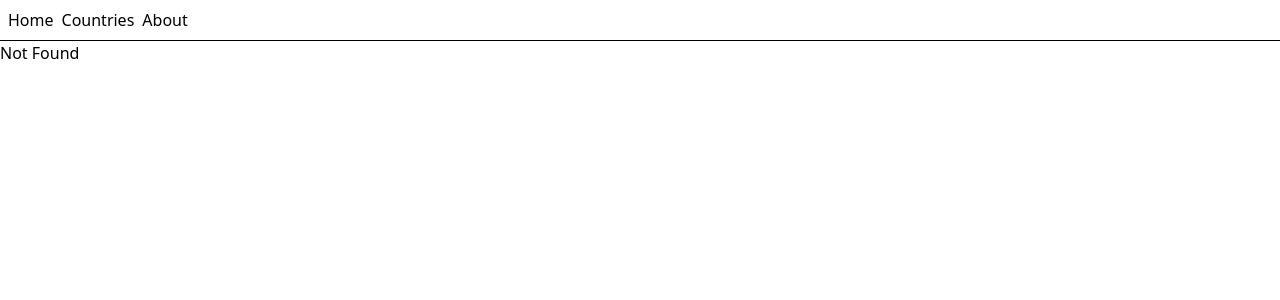
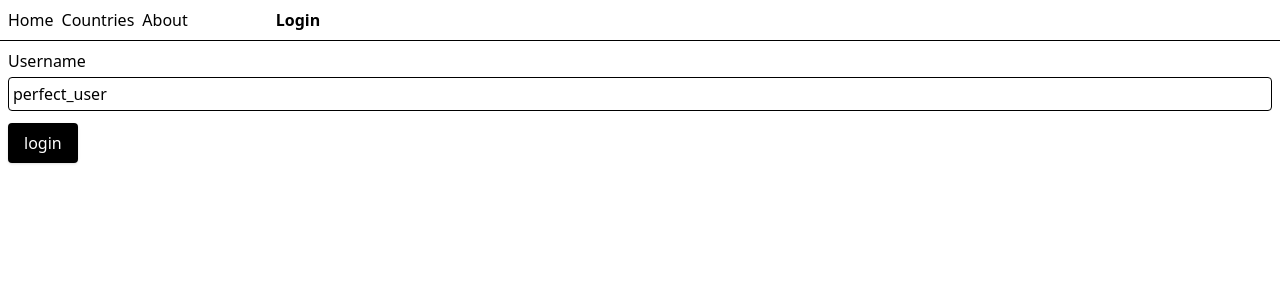
Before and after one commit to k4in/auth-testing, a React (Vite) app: page /login in a window 1280 px wide. Before the commit this address had no page. Shown: the top 300 px of the page. Built offline with nearby package versions, Linux system fonts and the light colour scheme.

Commit message:
auth progress

```diff
--- /dev/null
+++ b/src/lib/utils/getAuthInfo.ts
@@ -0,0 +1,24 @@
+import axios, { isAxiosError } from 'axios';
+import { redirect } from '@tanstack/react-router';
+
+export async function getAuthInfo(location: string) {
+  try {
+    const response = await axios({
+      method: 'get',
+      url: 'http://localhost:3003/auth?is_authed=no',
+    });
+    return response.data;
+  } catch (error: unknown) {
+    if (isAxiosError(error)) {
+      if (error.response?.status === 401) {
+        console.log('redirecting to login'); // in a production app i would display a toast here or something similar, for a good user experience.
+        throw redirect({ to: '/login', search: { redirect: location } });
+      } else {
+        console.log(error);
+        throw new Error('Could not authenticate');
+      }
+    } else {
+      throw new Error('Unknown error');
+    }
+  }
+}
--- a/src/routeTree.gen.ts
+++ b/src/routeTree.gen.ts
@@ -11,11 +11,18 @@
 // Import Routes
 
 import { Route as rootRoute } from './routes/__root'
+import { Route as LoginImport } from './routes/login'
 import { Route as CountriesImport } from './routes/countries'
 import { Route as AboutImport } from './routes/about'
 import { Route as IndexImport } from './routes/index'
 
 // Create/Update Routes
+
+const LoginRoute = LoginImport.update({
+  id: '/login',
+  path: '/login',
+  getParentRoute: () => rootRoute,
+} as any)
 
 const CountriesRoute = CountriesImport.update({
   id: '/countries',
@@ -60,6 +67,13 @@ declare module '@tanstack/react-router' {
       preLoaderRoute: typeof CountriesImport
       parentRoute: typeof rootRoute
     }
+    '/login': {
+      id: '/login'
+      path: '/login'
+      fullPath: '/login'
+      preLoaderRoute: typeof LoginImport
+      parentRoute: typeof rootRoute
+    }
   }
 }
 
@@ -69,12 +83,14 @@ export interface FileRoutesByFullPath {
   '/': typeof IndexRoute
   '/about': typeof AboutRoute
   '/countries': typeof CountriesRoute
+  '/login': typeof LoginRoute
 }
 
 export interface FileRoutesByTo {
   '/': typeof IndexRoute
   '/about': typeof AboutRoute
   '/countries': typeof CountriesRoute
+  '/login': typeof LoginRoute
 }
 
 export interface FileRoutesById {
@@ -82,14 +98,15 @@ export interface FileRoutesById {
   '/': typeof IndexRoute
   '/about': typeof AboutRoute
   '/countries': typeof CountriesRoute
+  '/login': typeof LoginRoute
 }
 
 export interface FileRouteTypes {
   fileRoutesByFullPath: FileRoutesByFullPath
-  fullPaths: '/' | '/about' | '/countries'
+  fullPaths: '/' | '/about' | '/countries' | '/login'
   fileRoutesByTo: FileRoutesByTo
-  to: '/' | '/about' | '/countries'
-  id: '__root__' | '/' | '/about' | '/countries'
+  to: '/' | '/about' | '/countries' | '/login'
+  id: '__root__' | '/' | '/about' | '/countries' | '/login'
   fileRoutesById: FileRoutesById
 }
 
@@ -97,12 +114,14 @@ export interface RootRouteChildren {
   IndexRoute: typeof IndexRoute
   AboutRoute: typeof AboutRoute
   CountriesRoute: typeof CountriesRoute
+  LoginRoute: typeof LoginRoute
 }
 
 const rootRouteChildren: RootRouteChildren = {
   IndexRoute: IndexRoute,
   AboutRoute: AboutRoute,
   CountriesRoute: CountriesRoute,
+  LoginRoute: LoginRoute,
 }
 
 export const routeTree = rootRoute
@@ -117,7 +136,8 @@ export const routeTree = rootRoute
       "children": [
         "/",
         "/about",
-        "/countries"
+        "/countries",
+        "/login"
       ]
     },
     "/": {
@@ -128,6 +148,9 @@ export const routeTree = rootRoute
     },
     "/countries": {
       "filePath": "countries.tsx"
+    },
+    "/login": {
+      "filePath": "login.tsx"
     }
   }
 }
--- a/src/routes/__root.tsx
+++ b/src/routes/__root.tsx
@@ -1,8 +1,15 @@
 import { createRootRouteWithContext, Link, Outlet } from '@tanstack/react-router';
 import { TanStackRouterDevtools } from '@tanstack/router-devtools';
 import { type RouterContext } from '../main';
+import { getAuthInfo } from '../lib/utils/getAuthInfo';
+
+const publicRoutes = ['/login', '/logout'];
 
 export const Route = createRootRouteWithContext<RouterContext>()({
+  beforeLoad: async ({ location }) => {
+    if (publicRoutes.includes(location.pathname)) return;
+    await getAuthInfo(location.href);
+  },
   component: RouteComponent,
 });
 
@@ -19,6 +26,9 @@ function RouteComponent() {
         <Link to="/about" className="[&.active]:font-bold">
           About
         </Link>
+        <Link to="/login" className="[&.active]:font-bold ml-20">
+          Login
+        </Link>
       </header>
       <Outlet />
       <TanStackRouterDevtools />
--- a/src/routes/countries.tsx
+++ b/src/routes/countries.tsx
@@ -2,8 +2,6 @@ import { createFileRoute } from '@tanstack/react-router';
 import { queryOptions, useSuspenseQuery } from '@tanstack/react-query';
 import { delay } from '../lib/utils/delay';
 import { countries } from '../mockData/countries';
-import axios, { isAxiosError } from 'axios';
-import { redirect } from '@tanstack/react-router';
 
 const queryConfig = queryOptions({
   queryFn: async () => {
@@ -13,33 +11,7 @@ const queryConfig = queryOptions({
   queryKey: ['contries'],
 });
 
-async function handleBeforeLoad(location: string) {
-  try {
-    const response = await axios({
-      method: 'get',
-      url: 'http://localhost:3003/auth?username=perfect_usr',
-      // withCredentials: true,
-    });
-    console.log(response.data);
-  } catch (error: unknown) {
-    if (isAxiosError(error)) {
-      if (error.response?.status === 401) {
-        console.log('redirecting...');
-        throw redirect({ to: '/about', search: { redirect: location } });
-      } else {
-        console.log(error);
-        throw new Error('Could not authenticate');
-      }
-    } else {
-      throw new Error('Unknown error');
-    }
-  }
-}
-
 export const Route = createFileRoute('/countries')({
-  beforeLoad: async ({ location }) => {
-    await handleBeforeLoad(location.href);
-  },
   loader: ({ context }) => {
     context.queryClient.ensureQueryData(queryConfig);
   },
--- /dev/null
+++ b/src/routes/login.tsx
@@ -0,0 +1,64 @@
+import { createFileRoute, useRouter, useLocation } from '@tanstack/react-router';
+import { useMutation } from '@tanstack/react-query';
+import axios from 'axios';
+import { FormEvent, useState } from 'react';
+import { delay } from '../lib/utils/delay';
+
+export const Route = createFileRoute('/login')({
+  component: RouteComponent,
+});
+
+//TODO!! Login form should not be accessable when user is logged in.
+//TODO!! Login form shouldn't be part of the root layout. We'll have to render a middleware component.
+
+function RouteComponent() {
+  const [value, setValue] = useState<string>('perfect_user');
+  const { search } = useLocation();
+  const router = useRouter();
+
+  const { mutate, isPending } = useMutation({
+    mutationFn: async () => {
+      await delay(500);
+      const response = await axios({
+        method: 'post',
+        url: 'http://localhost:3003/auth',
+        data: { username: value },
+      });
+      return response.data;
+    },
+    onSuccess: () => router.history.push(search.redirect || '/'),
+    onError: (error) => console.log(error.message),
+  });
+
+  function handleSubmit(e: FormEvent<HTMLFormElement>) {
+    e.preventDefault();
+    mutate();
+  }
+
+  return (
+    <div className="p-2">
+      <form onSubmit={handleSubmit}>
+        <div className="flex flex-col space-y-1">
+          <label htmlFor="username">Username</label>
+          <input
+            type="text"
+            id="username"
+            value={value}
+            onChange={(e) => setValue(e.target.value)}
+            autoComplete="off"
+            placeholder={'enter name'}
+            disabled={isPending}
+            className="p-1 border border-black focus:border-emerald-500 outline-none transition-colors rounded w-[200]px disabled:bg-gray-200 disabled:text-gray-700"
+          />
+        </div>
+        <button
+          type="submit"
+          disabled={isPending}
+          className="bg-black hover:bg-black/75 transition colors shadow text-white px-4 py-2 mt-3 cursor-pointer rounded disabled:cursor-not-allowed disabled:bg-gray-700"
+        >
+          login
+        </button>
+      </form>
+    </div>
+  );
+}
```
